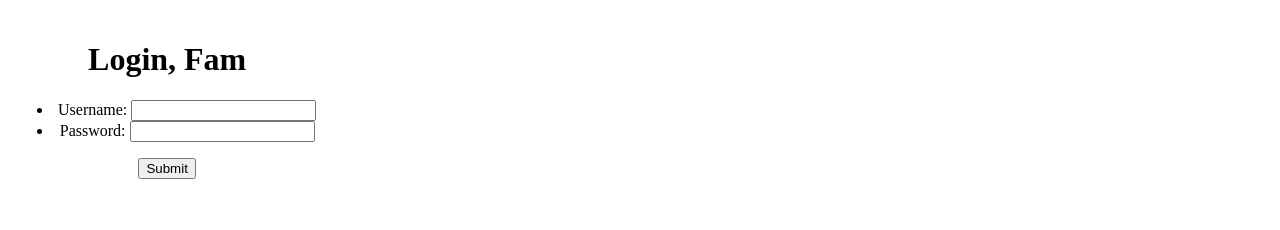
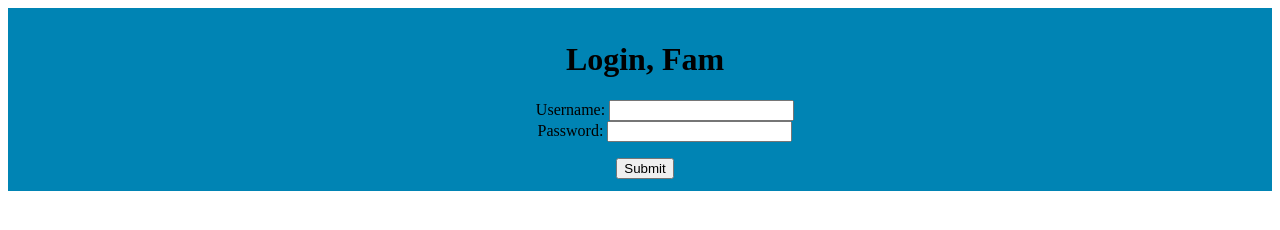
Before and after one commit to rbargues/webchat, a plain HTML site: page login_page.html in a window 1280 px wide. Drawn offline with Linux system fonts and the light colour scheme.

Commit message:
background color

```diff
--- a/login_page.html
+++ b/login_page.html
@@ -2,16 +2,19 @@
 	<style type="text/css">
 
 		.container{
-			height: 100%
+			height: 100%;
 			width:100%;
-			display: table-cell;
-			outline-color: red;
+			display: table;
+			background-color: rgb(0, 132, 180);
 		}
 		.box{
 			width: 100%;
 			padding: 5px;
 			margin: 7px auto;
 			text-align: center;
+		}
+		li{
+			list-style: none;
 		}
 	</style>
 <body>
```
